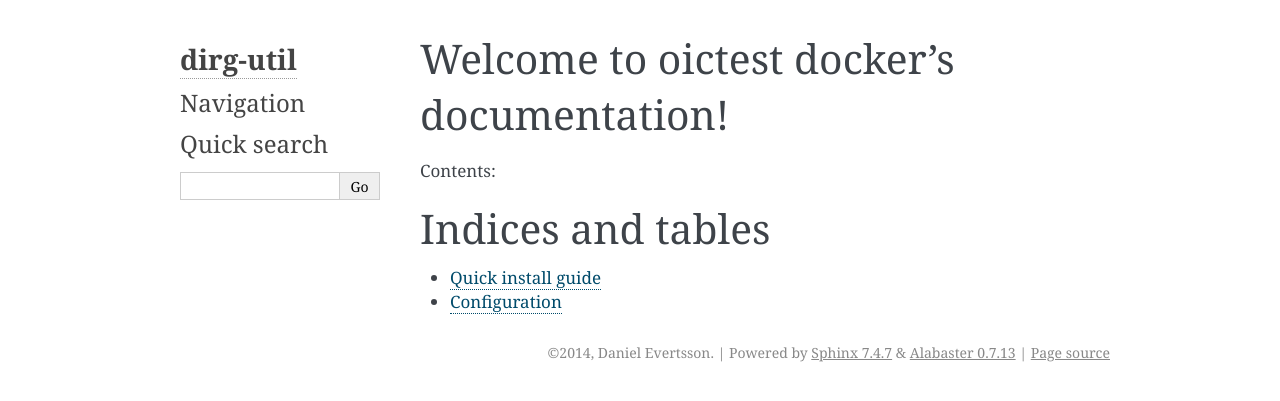
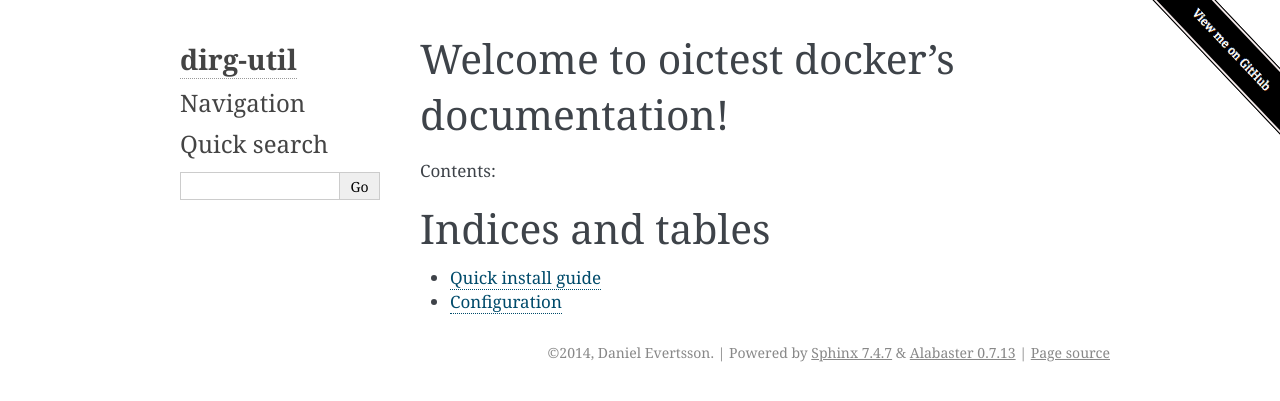
Before and after one commit to its-dirg/oictest_docker, a Sphinx documentation site: the page built from doc/index.rst, in a window 1280 px wide. Shown: the top 401 px of the page. Built offline with Sphinx 7.4.7, drawn with Linux system fonts in a browser that asks for light colours.

Commit message:
Added a github baner

```diff
--- a/doc/configuration.rst
+++ b/doc/configuration.rst
@@ -48,5 +48,5 @@
 Log files
 =========
 
-To get log files from the container you need to volume bind both **/opt/oictest/src/oictest/test/oic_op/rp/server_logs**
+To get log files from the container you need to volume bind both **/opt/oictest/src/oictest/test/oic_op/rp/server_log**
 and **/opt/oictest/src/oictest/test/oic_op/rp/log**
--- a/doc/index.rst
+++ b/doc/index.rst
@@ -18,3 +18,9 @@
 
 * :ref:`install`
 * :ref:`configuration`
+
+.. raw:: html
+
+    <a href="https://github.com/its-dirg/oictest_docker" class="github" target="_blank">
+        <img style="position: absolute; top: 0; right: 0; border: 0;" src="_static/ViewmeonGitHub.png" alt="Fork me on GitHub"  class="github"/>
+    </a>
```
Also changed, not shown: doc/_static/ViewmeonGitHub.png (added).
